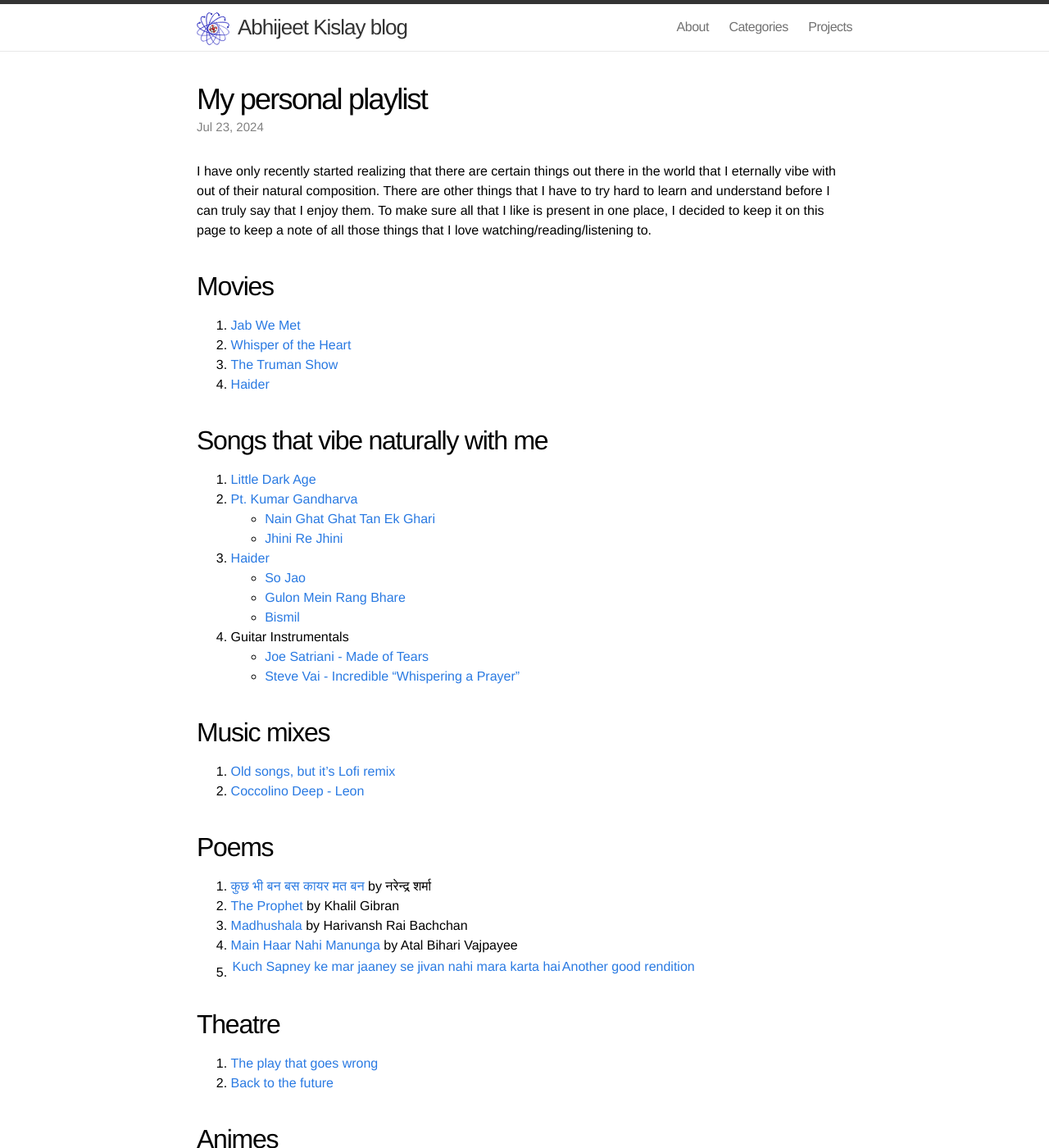
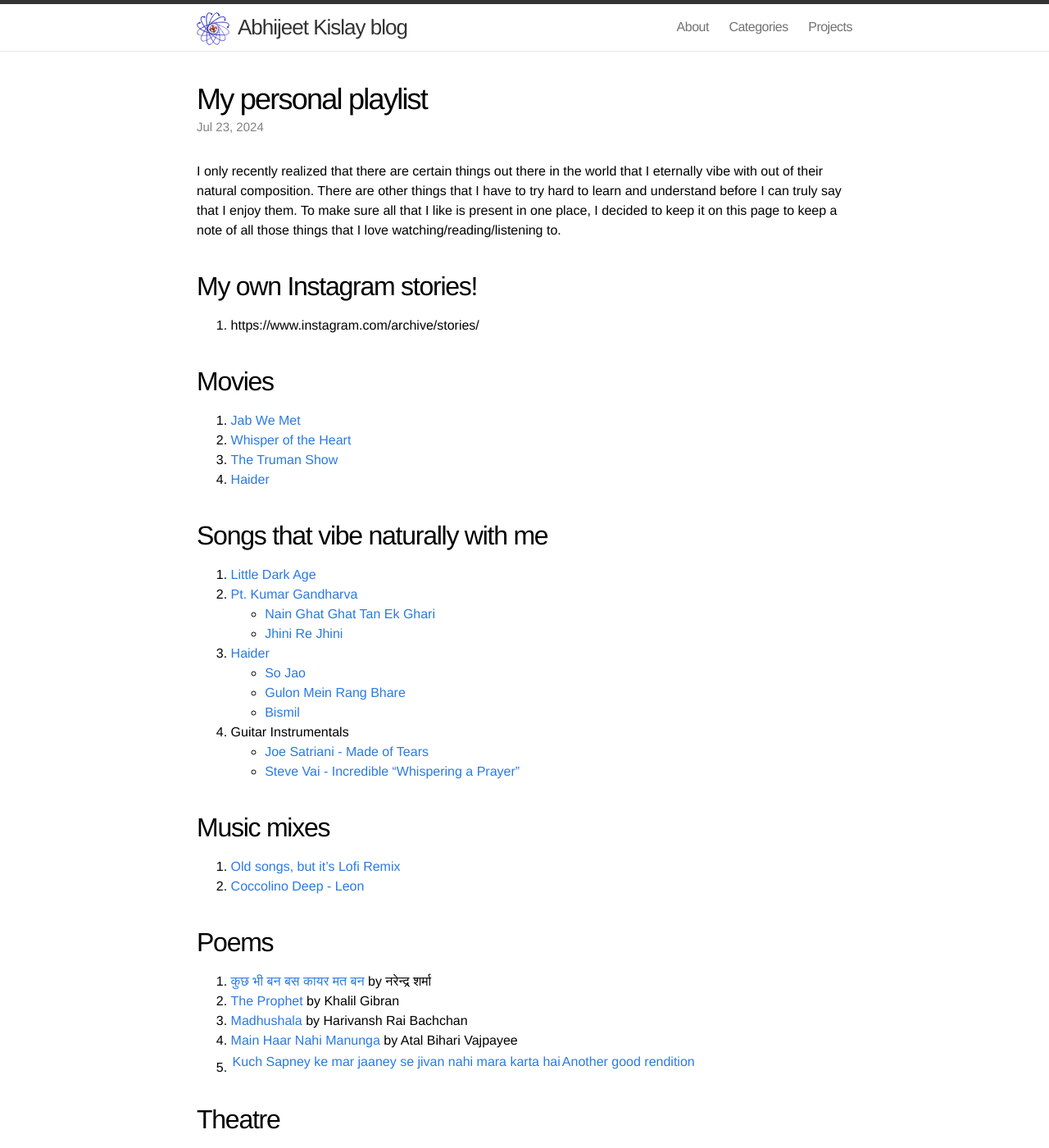
Before and after one commit to kislayabhi/kislayabhi.github.io, a Jekyll site: the page built from _posts/2024-7-23-My-personal-playlist.md, in a window 1280 px wide and 1400 px high. Shown: the whole window at 82% size. Built offline with Jekyll 4.4.1, drawn with Linux system fonts in a browser that asks for light colours; comment, search, counter and statistics services are not loaded.

Commit message:
Update 2024-7-23-My-personal-playlist.md

```diff
--- a/_posts/2024-7-23-My-personal-playlist.md
+++ b/_posts/2024-7-23-My-personal-playlist.md
@@ -7,7 +7,10 @@ categories:
 - Life Philosophy
 ---
 
-I have only recently started realizing that there are certain things out there in the world that I eternally vibe with out of their natural composition. There are other things that I have to try hard to learn and understand before I can truly say that I enjoy them. To make sure all that I like is present in one place, I decided to keep it on this page to keep a note of all those things that I love watching/reading/listening to.
+I only recently realized that there are certain things out there in the world that I eternally vibe with out of their natural composition. There are other things that I have to try hard to learn and understand before I can truly say that I enjoy them. To make sure all that I like is present in one place, I decided to keep it on this page to keep a note of all those things that I love watching/reading/listening to.
+
+## My own Instagram stories!
+1. https://www.instagram.com/archive/stories/
 
 ## Movies
 1. [Jab We Met](https://www.imdb.com/title/tt1093370/)
@@ -29,7 +32,7 @@ I have only recently started realizing that there are certain things out there i
    - [Steve Vai - Incredible "Whispering a Prayer"](https://youtu.be/ZWRySOtRuiQ?si=wnKGqIBc12moHIzF)
 
 ## Music mixes
-1. [Old songs, but it's Lofi remix](https://youtu.be/BrnDlRmW5hs?si=2jecTT1rNKj3_gPy)
+1. [Old songs, but it's Lofi Remix](https://youtu.be/BrnDlRmW5hs?si=2jecTT1rNKj3_gPy)
 2. [Coccolino Deep - Leon](https://www.youtube.com/watch?v=KWUVTxkl5rI)
 
 ## Poems
```
